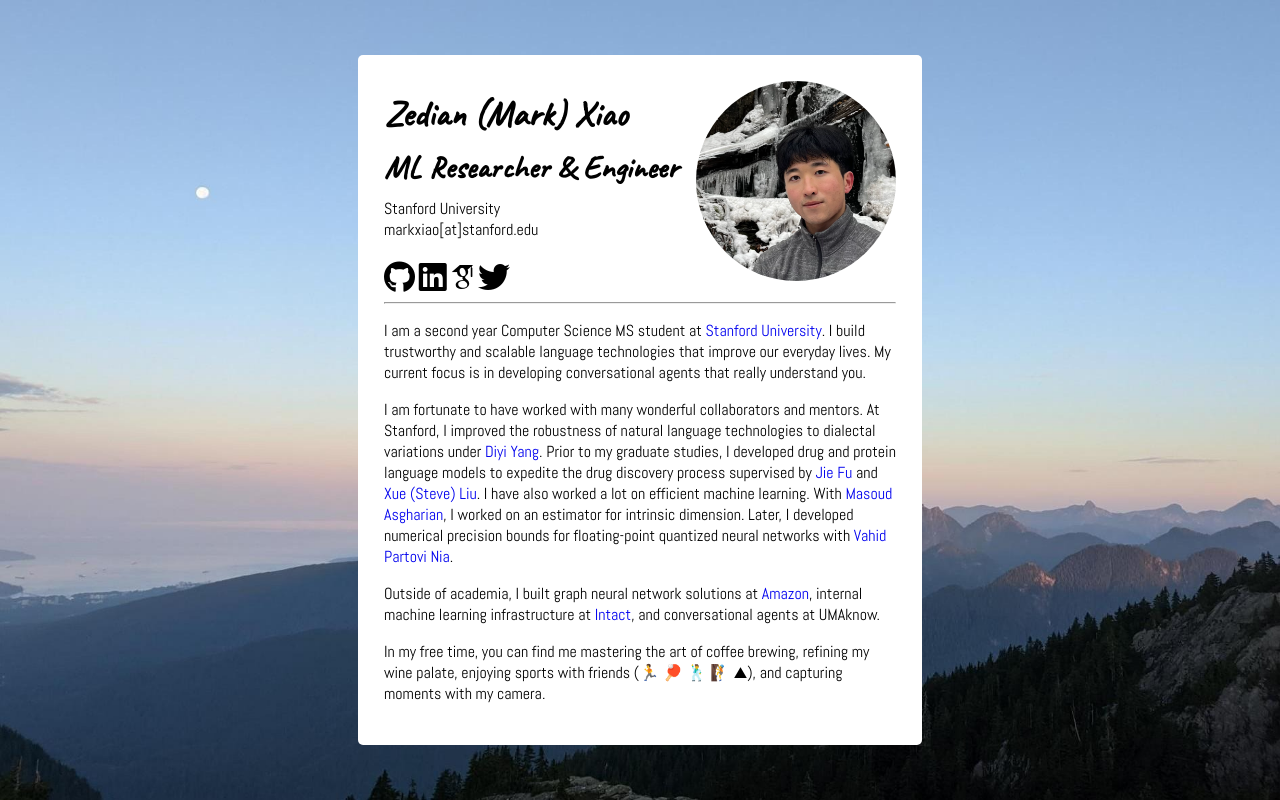
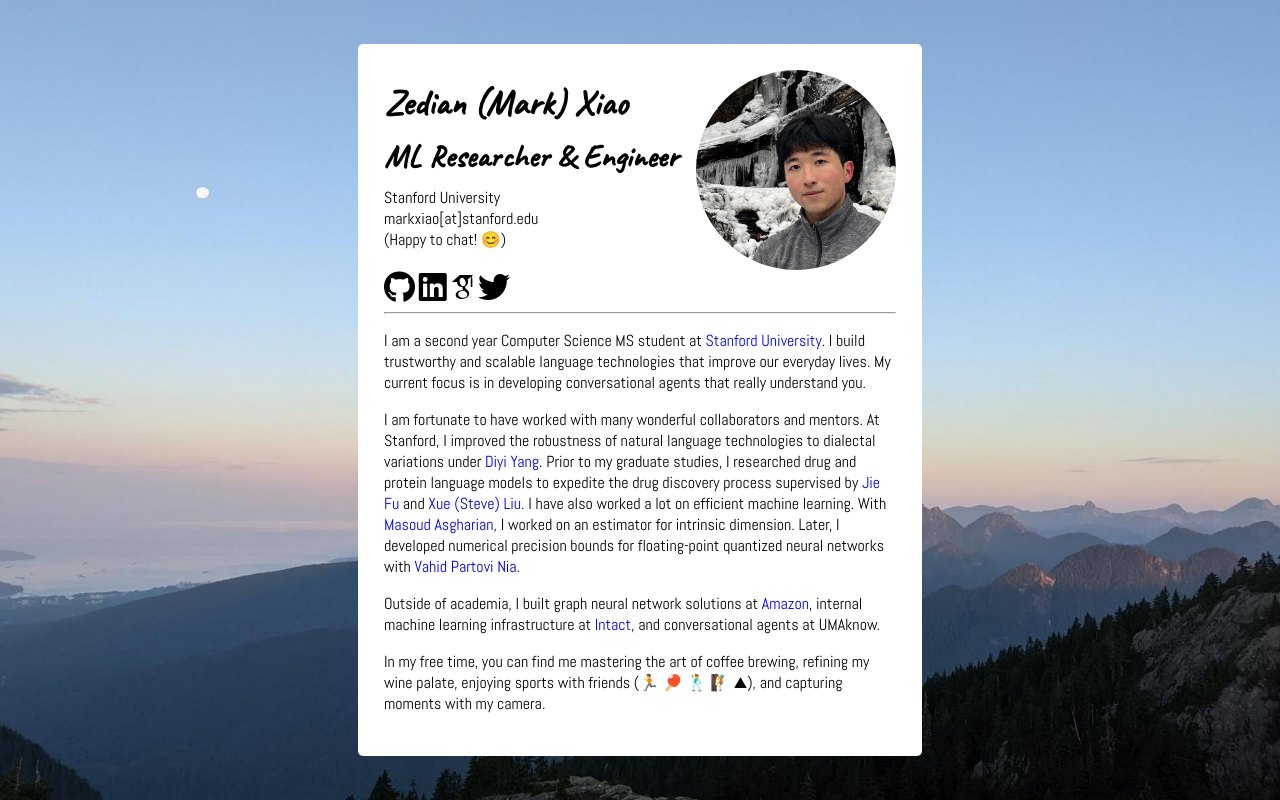
Before and after one commit to zedian/zedian.github.io, a plain HTML site: page index.html in a window 1280 px wide. Drawn offline with Linux system fonts and the light colour scheme; files whose address does not match are found by name.

Commit message:
Update title

```diff
--- a/index.html
+++ b/index.html
@@ -19,7 +19,7 @@
                 <h1>Zedian (Mark) Xiao</h1>
                 <h2>ML Researcher & Engineer</h2>
                 <div class="contact">
-                    Stanford University <br> markxiao[at]stanford.edu
+                    Stanford University <br> markxiao[at]stanford.edu <br> (Happy to chat! &#128522;)
                 </div>
                 <br>
                 <a href="https://github.com/zedian"><i class="fab fa-github icon"></i></a>
@@ -33,7 +33,7 @@
                     I am a second year Computer Science MS student at <a href="https://www.stanford.edu/">Stanford University</a>. I build trustworthy and scalable language technologies that improve our everyday lives. My current focus is in developing conversational agents that really understand you.
                 </p>
                 <p>
-                    I am fortunate to have worked with many wonderful collaborators and mentors. At Stanford, I improved the robustness of natural language technologies to dialectal variations under <a href="https://cs.stanford.edu/~diyiy/index.html">Diyi Yang</a>. Prior to my graduate studies, I developed drug and protein language models to expedite the drug discovery process supervised by <a href="https://bigaidream.github.io/">Jie Fu</a> and <a href="https://www.cs.mcgill.ca/~xueliu/site/intro.html">Xue (Steve) Liu</a>. I have also worked a lot on efficient machine learning. With <a href="https://www.mcgill.ca/mathstat/masoud-asgharian">Masoud Asgharian</a>, I worked on an estimator for intrinsic dimension. Later, I developed numerical precision bounds for floating-point quantized neural networks with <a href="https://datawisdom.ca/">Vahid Partovi Nia</a>.
+                    I am fortunate to have worked with many wonderful collaborators and mentors. At Stanford, I improved the robustness of natural language technologies to dialectal variations under <a href="https://cs.stanford.edu/~diyiy/index.html">Diyi Yang</a>. Prior to my graduate studies, I researched drug and protein language models to expedite the drug discovery process supervised by <a href="https://bigaidream.github.io/">Jie Fu</a> and <a href="https://www.cs.mcgill.ca/~xueliu/site/intro.html">Xue (Steve) Liu</a>. I have also worked a lot on efficient machine learning. With <a href="https://www.mcgill.ca/mathstat/masoud-asgharian">Masoud Asgharian</a>, I worked on an estimator for intrinsic dimension. Later, I developed numerical precision bounds for floating-point quantized neural networks with <a href="https://datawisdom.ca/">Vahid Partovi Nia</a>.
                 </p>
                 <p>
                     Outside of academia, I built graph neural network solutions at <a href="https://www.amazon.science/">Amazon</a>, internal machine learning infrastructure at <a href="https://intactlab.ca/">Intact</a>, and conversational agents at UMAknow.
```
